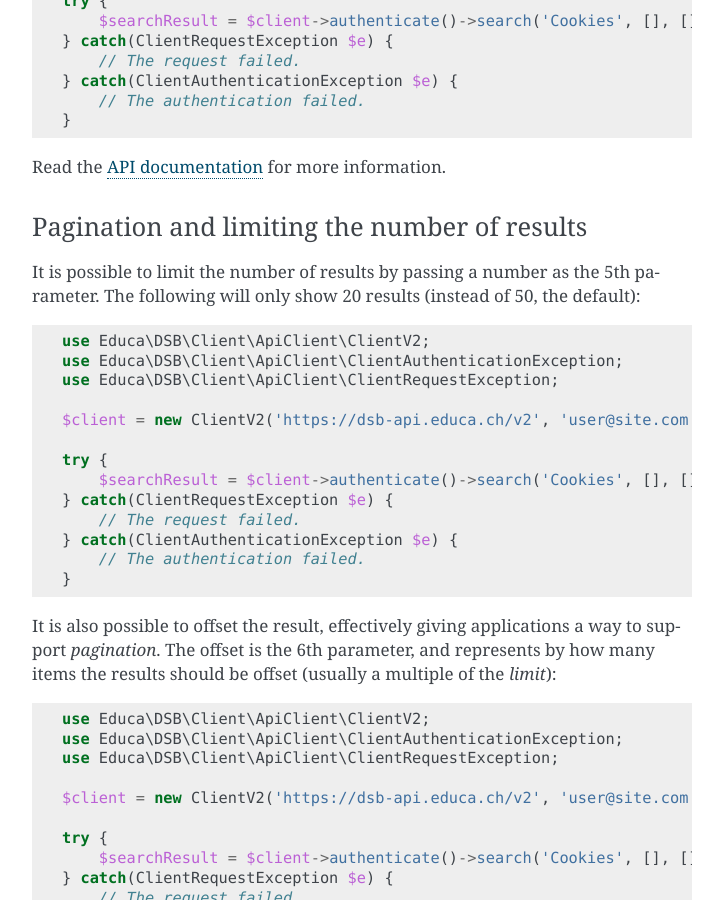
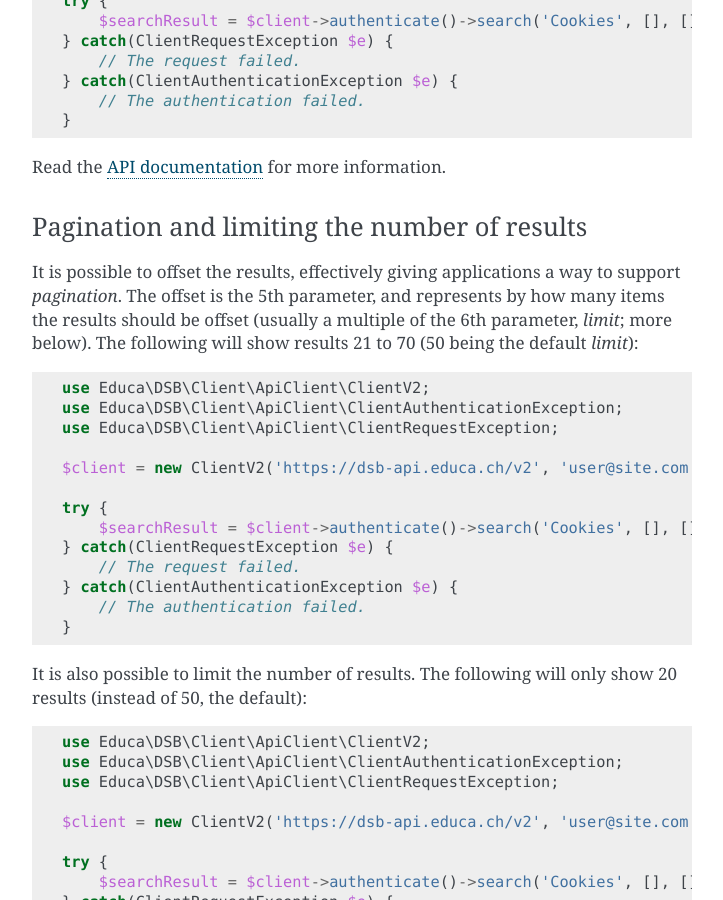
Before and after one commit to educach/dsb-client, a Sphinx documentation site: the page built from docs/descriptions.rst, in a window 1280 px wide and 900 px high, scrolled down 3558 px. Shown: the whole window, without its empty margins (388-1111 px from the left). Built offline with Sphinx 7.4.7, drawn with Linux system fonts in a browser that asks for light colours; some of the changed lines change nothing that is shown.

Commit message:
Correct documentation, parameter order is incorrect

```diff
--- a/docs/descriptions.rst
+++ b/docs/descriptions.rst
@@ -164,7 +164,7 @@ Read the `API documentation <https://dsb-api.educa.ch/latest/doc/#api-Search-Get
 Pagination and limiting the number of results
 ---------------------------------------------
 
-It is possible to limit the number of results by passing a number as the 5th parameter. The following will only show 20 results (instead of 50, the default):
+It is possible to offset the results, effectively giving applications a way to support *pagination*. The offset is the 5th parameter, and represents by how many items the results should be offset (usually a multiple of the 6th parameter, *limit*; more below). The following will show results 21 to 70 (50 being the default *limit*):
 
 .. code-block:: php
 
@@ -182,7 +182,7 @@ It is possible to limit the number of results by passing a number as the 5th par
         // The authentication failed.
     }
 
-It is also possible to offset the result, effectively giving applications a way to support *pagination*. The offset is the 6th parameter, and represents by how many items the results should be offset (usually a multiple of the *limit*):
+It is also possible to limit the number of results. The following will only show 20 results (instead of 50, the default):
 
 .. code-block:: php
 
@@ -193,7 +193,7 @@ It is also possible to offset the result, effectively giving applications a way
     $client = new ClientV2('https://dsb-api.educa.ch/v2', 'user@site.com', '/path/to/privatekey.pem', 'passphrase');
 
     try {
-        $searchResult = $client->authenticate()->search('Cookies', [], [], [], 20, 40);
+        $searchResult = $client->authenticate()->search('Cookies', [], [], [], 0, 20);
     } catch(ClientRequestException $e) {
         // The request failed.
     } catch(ClientAuthenticationException $e) {
```
